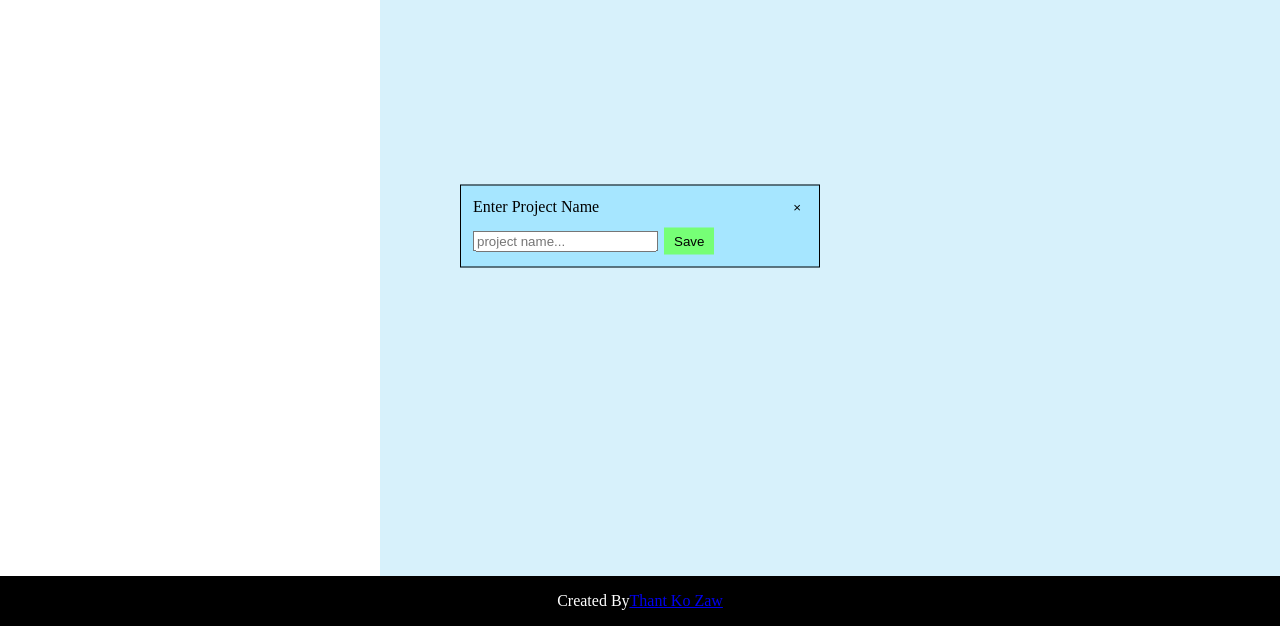
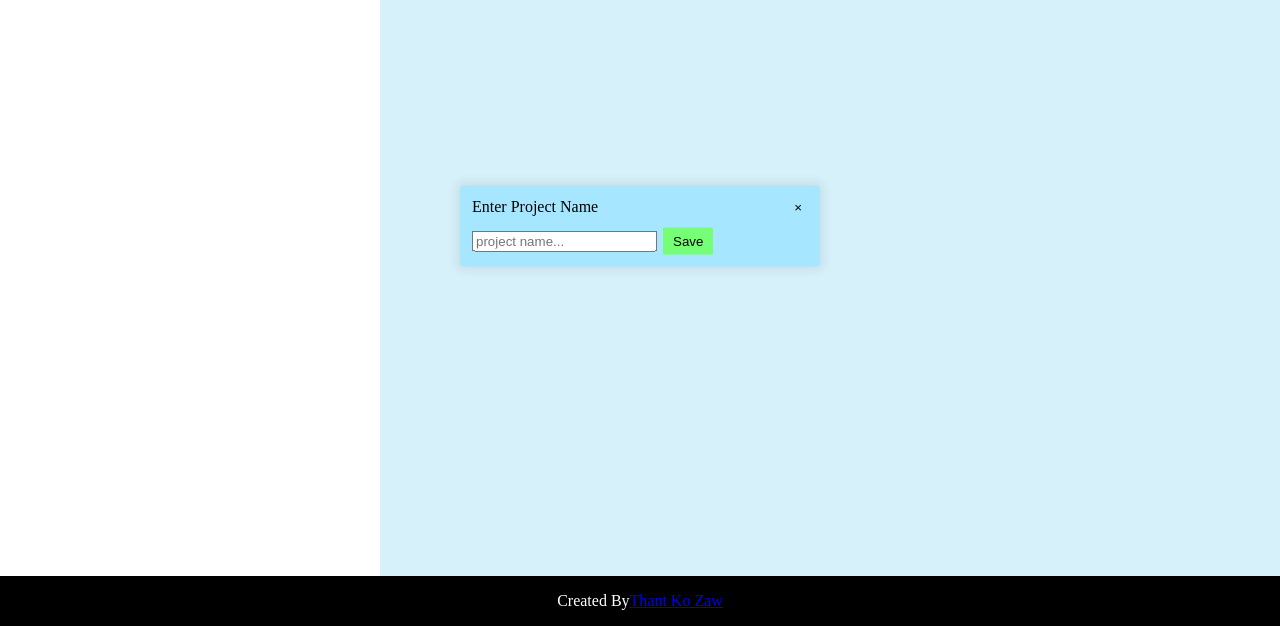
Before and after one commit to thantko20/todo-list, a website built with webpack: page dist/index.html in a window 1280 px wide. Both pictures are taken after a click on the button "Add Project". Shown: the part 174-800 px from the top of the page. Built offline with nearby package versions, Linux system fonts and the light colour scheme.

Commit message:
Add styling for modal forms

```diff
--- a/src/style/style.css
+++ b/src/style/style.css
@@ -231,7 +231,8 @@ img {
   gap: 12px;
 
   background-color: var(--darkened-color);
-  border: 1px solid #000;
+  border-radius: 4px;
+  box-shadow: 0 0 8px 5px rgba(0, 0, 0, 0.061);
 }
 
 .modal-header {
```
